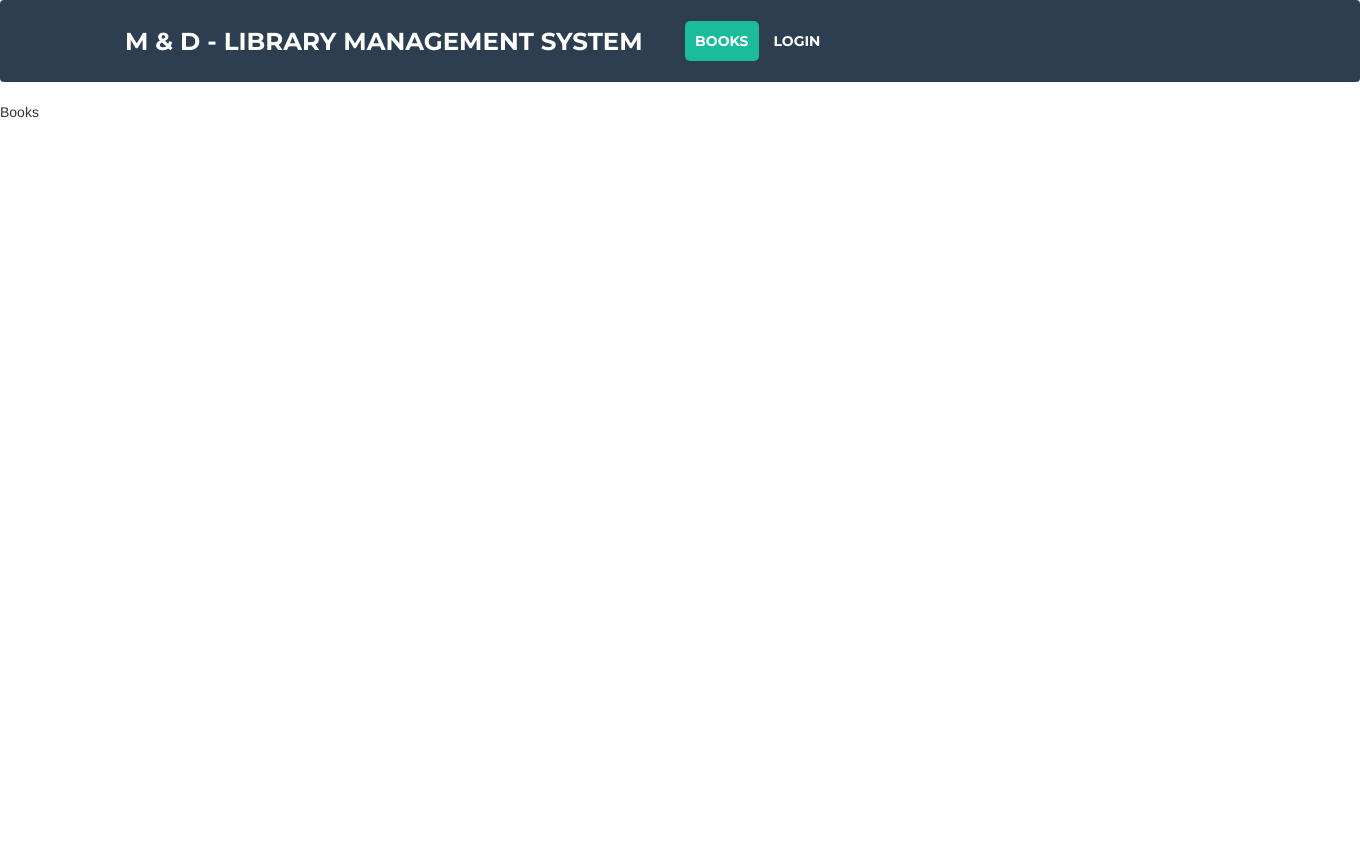
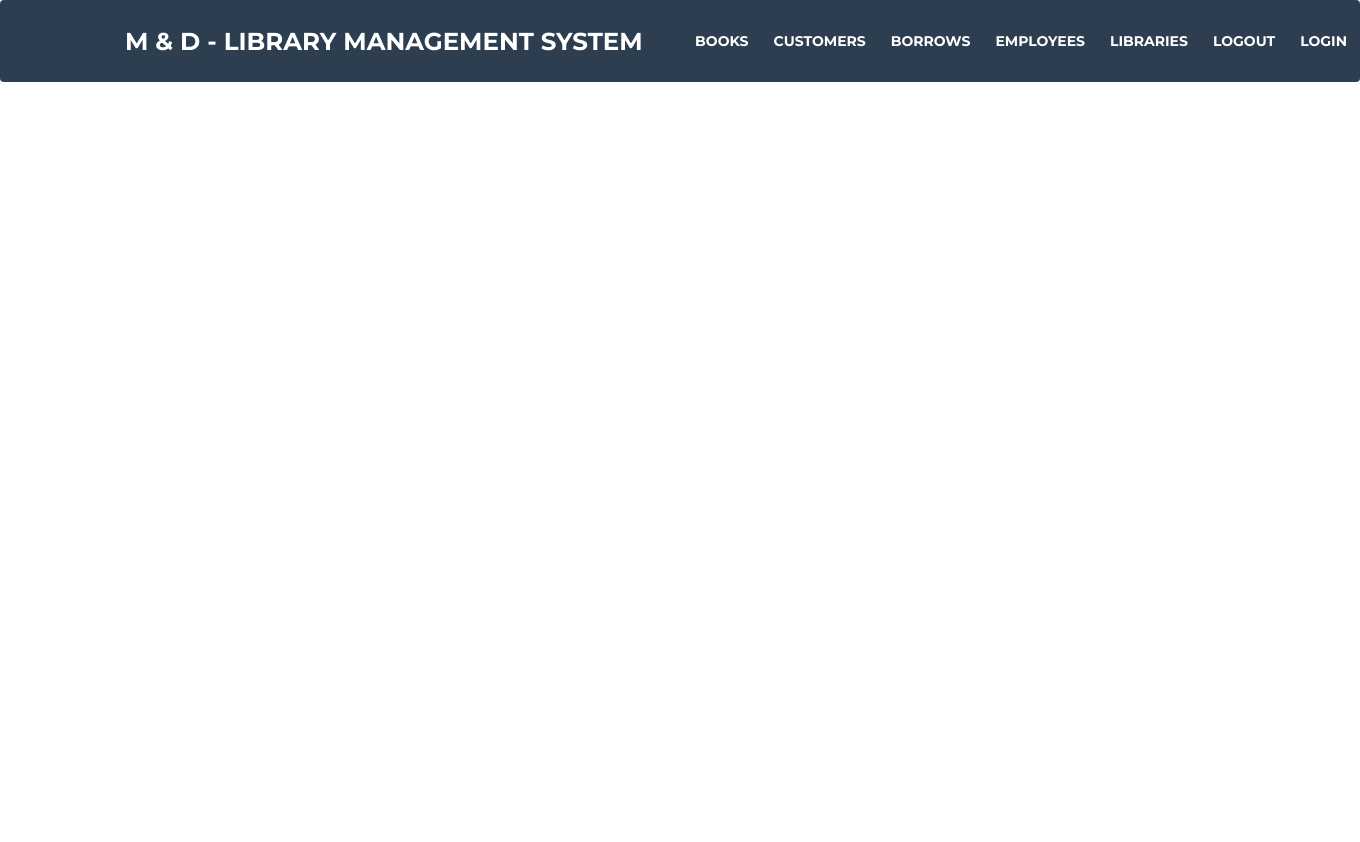
Before and after one commit to omeragicdinko/M-D-library-management-system, a PHP site: page / in a window 1360 px wide. Run offline with PHP 8.4, Linux system fonts and the light colour scheme; some libraries are stand-ins or nearby versions.

Commit message:
login and spapp routes implementation

```diff
--- a/assets/js/custom.js
+++ b/assets/js/custom.js
@@ -4,8 +4,24 @@ $(document).ready(function() {
 
   var app = $.spapp({pageNotFound : 'error_404'}); // initialize
 
-  //TODO dodaj rute sve
-  // define routes
+  app.route({
+    view: 'customers',
+    load: 'customers.html'
+  });
+
+  app.route({
+    view: 'borrows',
+    load: 'borrows.html'
+  });
+
+  app.route({
+    view: 'employees',
+    load: 'employees.html'
+  });
+  app.route({
+    view: 'libraries',
+    load: 'libraries.html'
+  });
   app.route({
     view: 'books',
     load: 'books.html'
--- a/index.html
+++ b/index.html
@@ -1,64 +1,109 @@
 <!DOCTYPE html>
-<html>
+<html lang="en">
+
+<style>
+  ul li ul li {
+    float: bottom;
+    width: 130px;
+    height: 30px;
+    background-color: white;
+    position: relative;
+    line-height: 40px;
+    text-align: center;
+    font-size: 13px;
+  }
+  ul li a:hover {
+    background-color: white;
+  }
+  ul li ul li {
+    display:none;
+  }
+  ul li:hover ul li {
+    display:block;
+  }
+</style>
 
 <head>
-
   <meta charset="utf-8">
   <meta name="viewport" content="width=device-width, initial-scale=1, shrink-to-fit=no">
   <meta name="description" content="">
   <meta name="author" content="">
 
   <title>M & D - Library management system</title>
-        <link rel="icon" type="image/x-icon" href="assets/img/favicon.ico" />
-        <!-- Font Awesome icons (free version)-->
-        <script src="https://use.fontawesome.com/releases/v5.15.1/js/all.js" crossorigin="anonymous"></script>
+
+  <link rel="icon" type="image/x-icon" href="assets/img/favicon.ico"/>
   <!-- Google fonts-->
-        <link href="https://fonts.googleapis.com/css?family=Montserrat:400,700" rel="stylesheet" type="text/css" />
-        <link href="https://fonts.googleapis.com/css?family=Lato:400,700,400italic,700italic" rel="stylesheet" type="text/css" />
+  <link href="https://fonts.googleapis.com/css?family=Montserrat:400,700" rel="stylesheet" type="text/css"/>
+  <link href="https://fonts.googleapis.com/css?family=Lato:400,700,400italic,700italic" rel="stylesheet" type="text/css"/>
   <!-- Core theme CSS (includes Bootstrap)-->
-        <link href="css/styles.css" rel="stylesheet" />
+  <link href="css/styles.css" rel="stylesheet"/>
   <!-- Custom fonts for this theme -->
   <link rel="stylesheet" href="assets/css/spapp.css">
   <!-- Theme CSS -->
   <link rel="stylesheet" type="text/css"  href="https://code.jquery.com/ui/1.12.1/themes/base/jquery-ui.css"/>
-        <link rel="stylesheet" type="text/css" href="https://cdnjs.cloudflare.com/ajax/libs/select2/4.0.6-rc.0/css/select2.min.css" rel="stylesheet" />
+  <link rel="stylesheet" href="https://cdnjs.cloudflare.com/ajax/libs/jqueryui/1.12.1/jquery-ui.css"/>
+  <link rel="stylesheet" type="text/css" href="https://cdnjs.cloudflare.com/ajax/libs/select2/4.0.6-rc.0/css/select2.min.css" rel="stylesheet"/>
   <link rel="stylesheet" href="https://maxcdn.bootstrapcdn.com/bootstrap/3.4.1/css/bootstrap.min.css">
+</head>
 
-
-      </head>
 <body id="page-top">
-
   <!-- Navigation -->
   <nav class="navbar navbar-expand-lg bg-secondary text-uppercase fixed-top" id="mainNav">
     <div class="container">
       <a class="navbar-brand js-scroll-trigger" href="#page-top">M & D - Library management system</a>
-            <button class="navbar-toggler navbar-toggler-right text-uppercase font-weight-bold bg-primary text-white rounded" type="button" data-toggle="collapse" data-target="#navbarResponsive" aria-controls="navbarResponsive" aria-expanded="false" aria-label="Toggle navigation">
+      <button class="navbar-toggler navbar-toggler-right text-uppercase font-weight-bold bg-primary text-white rounded"
+        type="button" data-toggle="collapse" data-target="#navbarResponsive" aria-controls="navbarResponsive"
+          aria-expanded="false" aria-label="Toggle navigation">
         Menu
         <i class="fas fa-bars"></i>
       </button>
       <div class="collapse navbar-collapse" id="navbarResponsive">
         <ul class="navbar-nav ml-auto">
           <li class="nav-item mx-0 mx-lg-1">
-                  <a class="nav-link py-3 px-0 px-lg-3 rounded js-scroll-trigger only-admin" href="#books">Books</a>
+            <a id="nav-books" class="nav-link py-3 px-0 px-lg-3 rounded" href="#books">Books</a>
           </li>
           <li class="nav-item mx-0 mx-lg-1">
-                  <a class="nav-link py-3 px-0 px-lg-3 rounded js-scroll-trigger only-guests" href="login.html">Login</a>
+            <a id="nav-customers" class="nav-link py-3 px-0 px-lg-3 rounded" href="#customers">Customers</a>
           </li>
-
+          <li class="nav-item mx-0 mx-lg-1">
+            <a id="nav-borrows" class="nav-link py-3 px-0 px-lg-3 rounded" href="#borrows">Borrows</a>
+          </li>
+          <li class="nav-item mx-0 mx-lg-1">
+            <a id="nav-employees" class="nav-link py-3 px-0 px-lg-3 rounded" href="#employees">Employees</a>
+          </li>
+          <li class="nav-item mx-0 mx-lg-1">
+            <a id="nav-libraries" class="nav-link py-3 px-0 px-lg-3 rounded" href="#libraries">Libraries</a>
+          </li>
+          <li class="nav-item mx-0 mx-lg-1">
+            <a id="nav-Logout" class="nav-link py-3 px-0 px-lg-3 rounded" href="" onclick="logout();">Logout</a>
+          </li>
+          <li class="nav-item mx-0 mx-lg-1">
+            <a id="nav-Login" class="nav-link py-3 px-0 px-lg-3 rounded" href="login.html">Login</a>
+          </li>
         </ul>
       </div>
     </div>
   </nav>
+
   <main id="spapp" role="main">
     <section id="books">Books</section>
+    <section id="customers"><h1>Customers</h1></section>
+    <section id="borrows"><h1>Borrows</h1></section>
+    <section id="employees"><h3>Employees</h3></section>
+    <section id="libraries"><h3>Libraries</h3></section>
   </main>
-      </body>
-        <script src="assets/js/jquery-3.1.0.min.js"></script>
+
+  <script src="https://ajax.googleapis.com/ajax/libs/jquery/3.3.1/jquery.min.js"></script>
   <script src="assets/js/jquery.spapp.js"></script>
   <script src="assets/js/custom.js"></script>
+  <script src="https://cdnjs.cloudflare.com/ajax/libs/select2/4.0.6-rc.0/js/select2.min.js"></script>
+  <script src="https://code.highcharts.com/highcharts.js"></script>
+  <script src="https://code.highcharts.com/modules/series-label.js"></script>
+  <script src="https://code.highcharts.com/modules/exporting.js"></script>
+  <script src="https://code.highcharts.com/modules/export-data.js"></script>
+  <script type="text/javascript" src="https://cdn.datatables.net/1.10.20/js/jquery.dataTables.min.js"></script>
     <!-- Bootstrap core JS-->
-        <script src="https://cdnjs.cloudflare.com/ajax/libs/jquery/3.5.1/jquery.min.js"></script>
-        <script src="https://cdn.jsdelivr.net/npm/bootstrap@4.5.3/dist/js/bootstrap.bundle.min.js"></script>
+  <script src="https://maxcdn.bootstrapcdn.com/bootstrap/3.3.5/js/bootstrap.min.js"></script>
   <!-- Third party plugin JS-->
   <script src="https://cdnjs.cloudflare.com/ajax/libs/jquery-easing/1.4.1/jquery.easing.min.js"></script>
   <!-- Contact form JS-->
@@ -66,5 +111,5 @@
   <script src="assets/mail/contact_me.js"></script>
   <!-- Core theme JS-->
   <script src="js/scripts.js"></script>
-
+</body>
 </html>
--- a/rest/config.php
+++ b/rest/config.php
@@ -1,6 +1,7 @@
 <?php
 
-class Config{
+class Config
+{
     const CONNECTION_STRING = "mysql:host=remotemysql.com;dbname=Jq2JnO8tJh";
     const USERNAME="Jq2JnO8tJh";
     const PASSWORD="tdFmdNUQw0";
```
Also changed, not shown: login.html (+111 -0 lines), assets/css/spapp.css (line endings or trailing spaces), assets/img/backLogin.jpg (added), tpl/borrows.html (added), tpl/customers.html (added), tpl/employees.html (added), tpl/libraries.html (added). Lines whose indentation alone changed are shown as unchanged.
